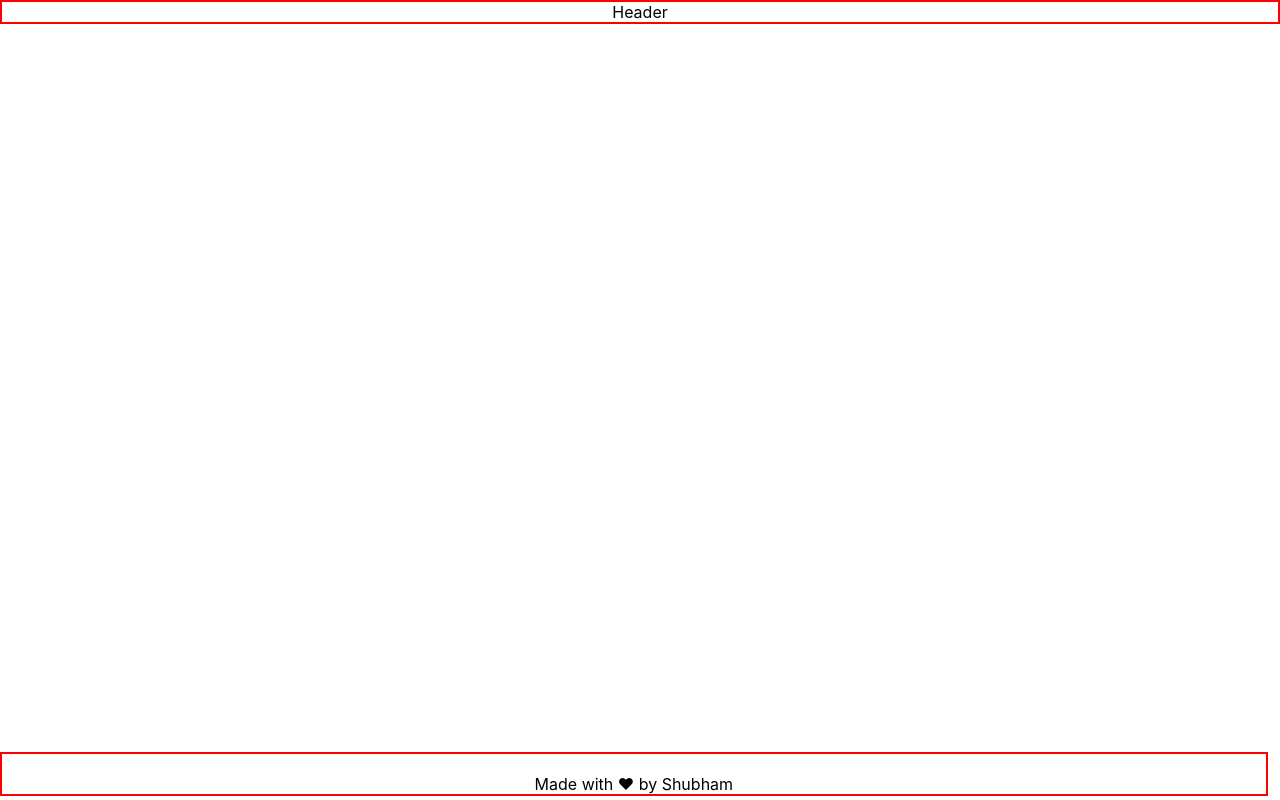
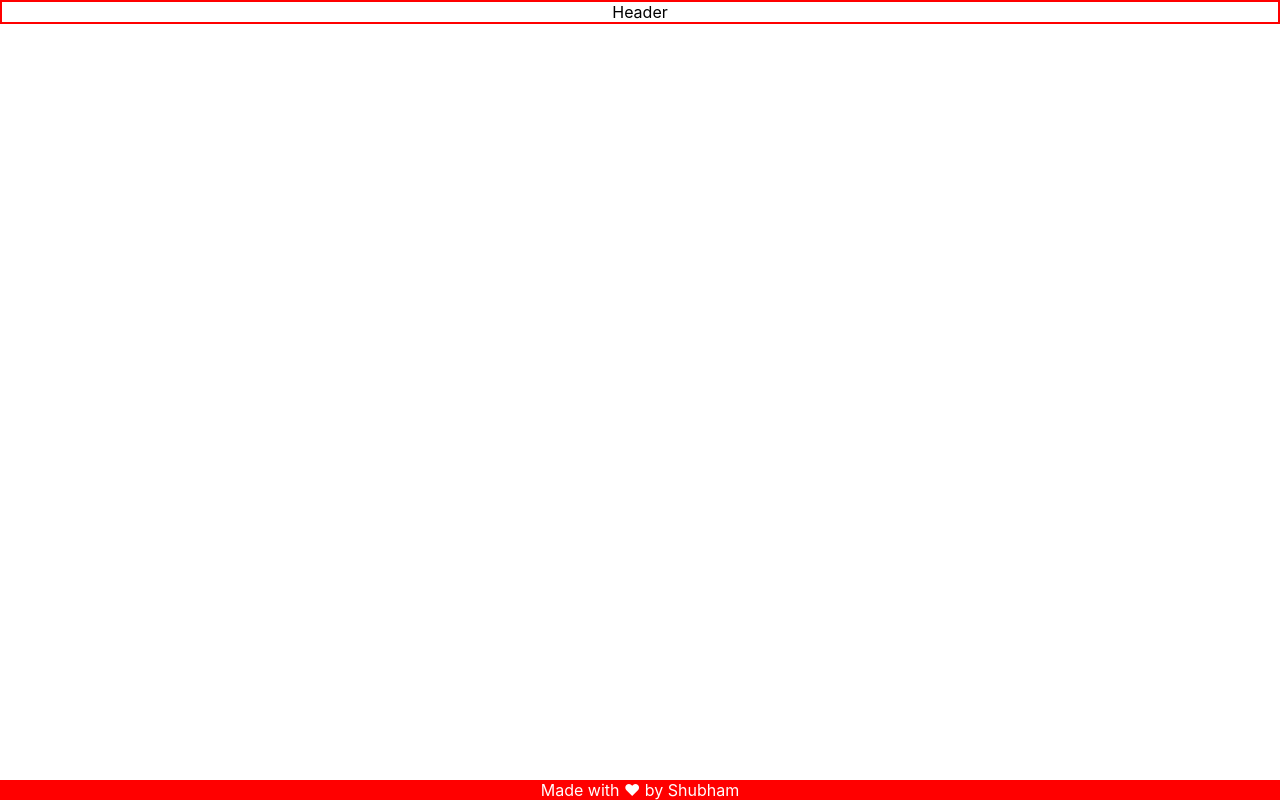
Before and after one commit to denny-Madhav/valo-exchange, a React (Create React App) app: page / in a window 1280 px wide. Built offline with nearby package versions, Linux system fonts and the light colour scheme.

Commit message:
footer fixed on bottom

```diff
--- a/src/index.css
+++ b/src/index.css
@@ -6,7 +6,7 @@ body {
     sans-serif;
   -webkit-font-smoothing: antialiased;
   -moz-osx-font-smoothing: grayscale;
-  position: relative;
+
   box-sizing: border-box;
 }
 
@@ -20,11 +20,11 @@ code {
 }
 
 .footer{
-  position: absolute;
+  position: fixed;
+  left: 0;
   bottom: 0;
-  top: 94vh;
+  width: 100%;
+  background-color: red;
+  color: white;
   text-align: center;
-  border: 2px solid red;
-  padding: 20px;
-  width: 95.6%;
 }
```
